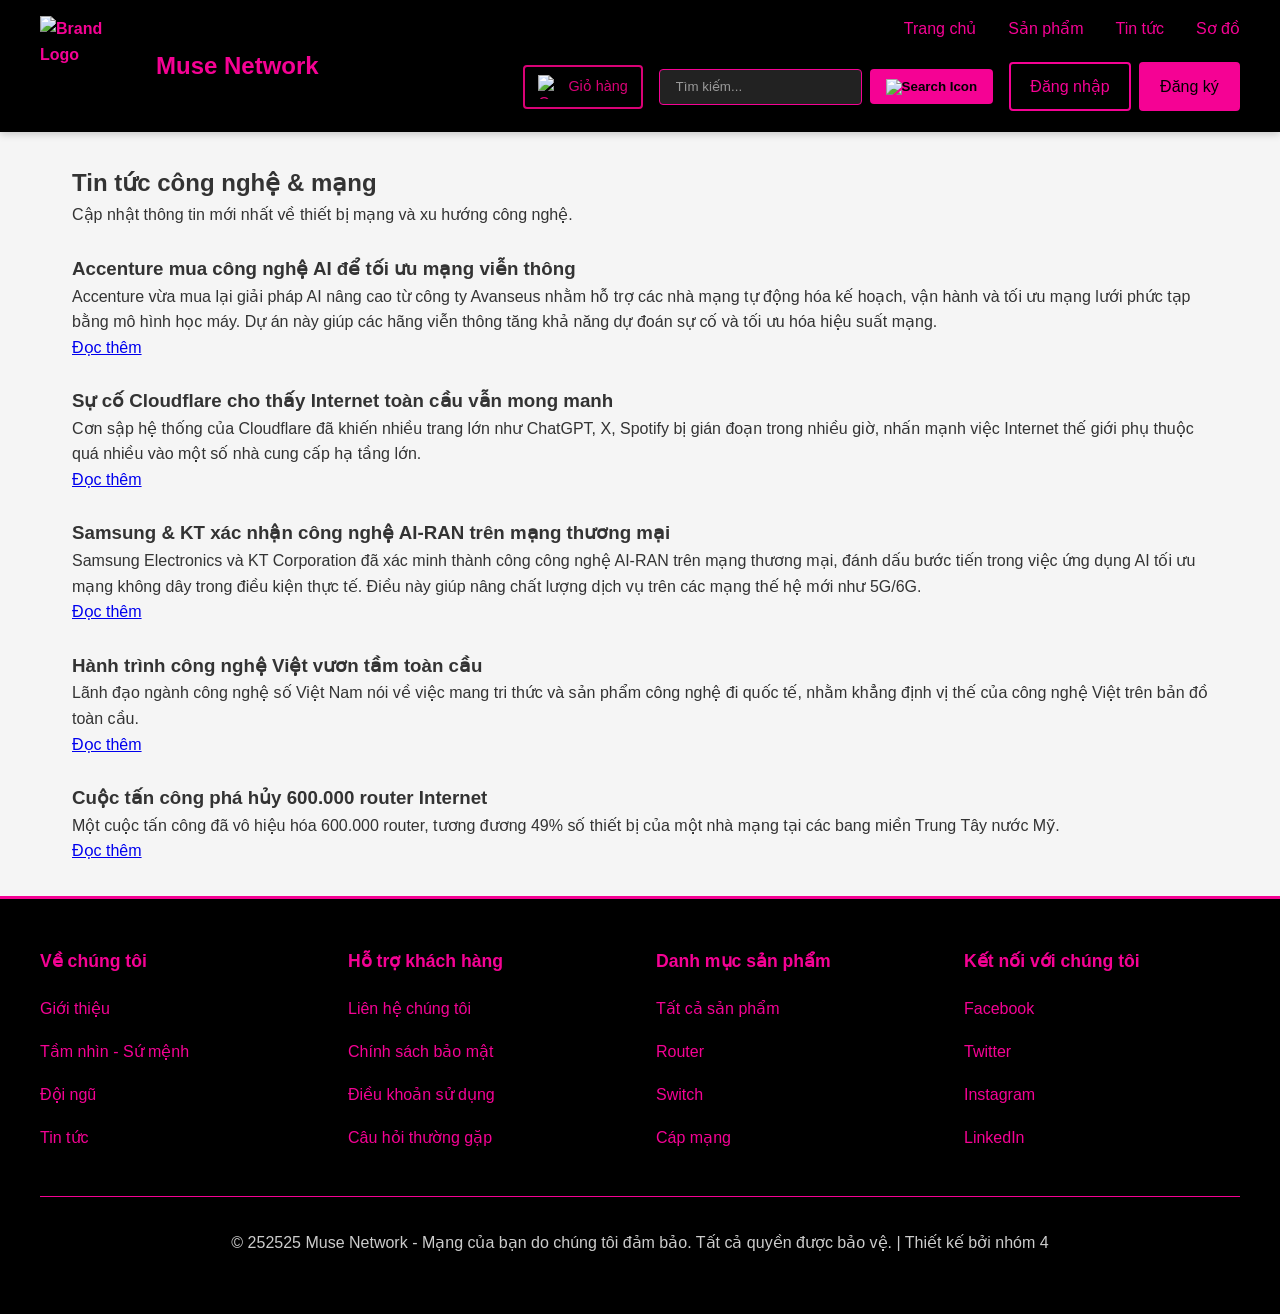
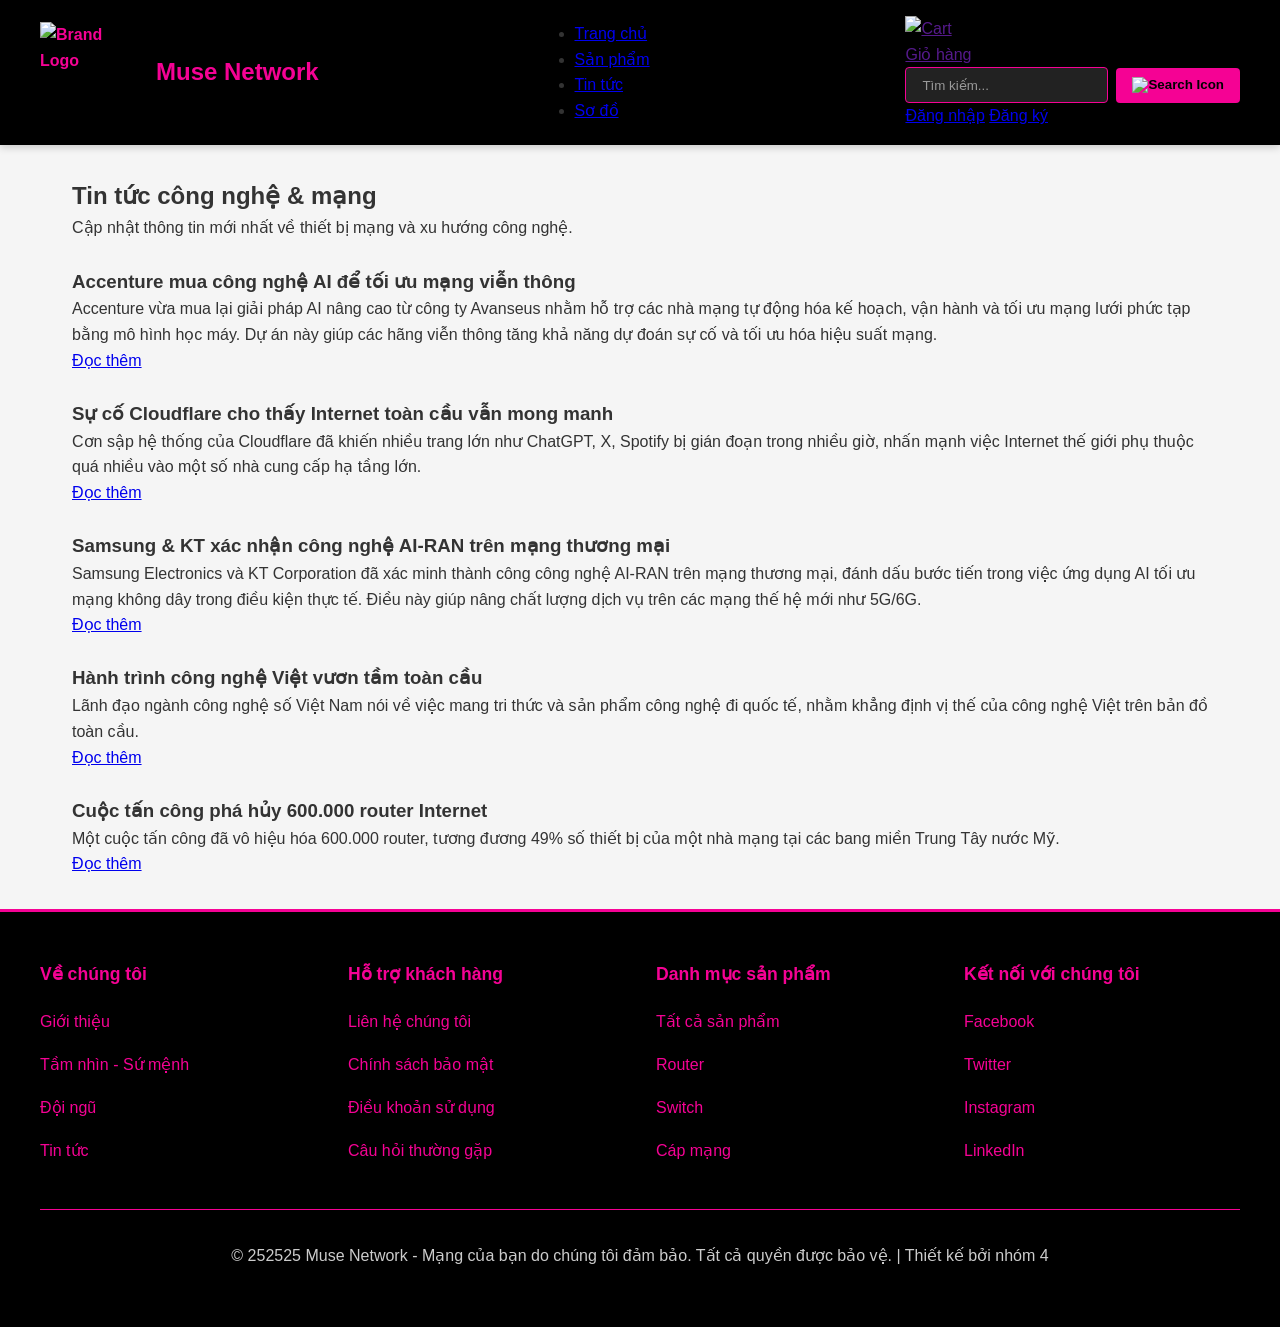

Update team_1 files

--- a/Team_1/CSS/General.css
+++ b/Team_1/CSS/General.css
@@ -14,11 +14,8 @@ body {
     line-height: 1.6;
 }
 
-.container{
-    display: flex;
-    flex-direction: column;
-    min-height: 100vh;
-    margin: 0 auto;
+.container-fluid{
+    padding: 0px !important;
 }
 
 main {
@@ -42,20 +39,17 @@ nav {
 nav .nav-wrapper {
     max-width: 1200px;
     margin: 0 auto;
-    display: grid;
-    grid-template-columns: auto 1fr;
-    grid-template-rows: auto auto;
-    gap: 1rem 2rem;
-    align-items: start;
+    display: flex;
+    justify-content: space-between;
+    align-items: center;
     width: 100%;
+    flex-wrap: wrap;
 }
 
 .navbar-brand {
     display: flex;
     align-items: center;
     gap: 1rem;
-    grid-column: 1;
-    grid-row: 1 / 3;
 }
 
 .navbar-brand a {
@@ -83,37 +77,31 @@ nav .nav-wrapper {
     margin: 0;
 }
 
-.nav-menu {
+.navbar-nav {
     display: flex;
     list-style: none;
     gap: 2rem;
     align-items: center;
-    grid-column: 2;
-    grid-row: 1;
-    justify-self: end;
 }
 
-.nav-menu a {
-    color: #f50294;
+.navbar-nav .nav-link {
+    color: #fff;
     text-decoration: none;
     font-weight: 500;
     transition: color 0.3s ease, border-bottom 0.3s ease;
     padding-bottom: 0.5rem;
 }
 
-.nav-menu a:hover {
+.navbar-nav .nav-link:hover {
     color: pink;
     border-bottom: 2px solid #f50294;
 }
 
-.nav-right {
+.navbar-nav.ms-auto {
     display: flex;
     gap: 1rem;
     align-items: center;
     flex-wrap: wrap;
-    grid-column: 2;
-    grid-row: 2;
-    justify-self: end;
 }
 
 .search-box {
@@ -156,72 +144,56 @@ nav .nav-wrapper {
     background-color: #d90276;
 }
 
-.nav-cart {
-    display: flex;
-    align-items: center;
-    gap: 0.4rem;
-}
-
-.nav-cart a {
+.nav-cart-link {
     display: flex;
     align-items: center;
     gap: 0.4rem;
     padding: 0.5rem 0.8rem;
     border: #d90276 solid 2px;
-    color: #d90276;
+    color: #fff;
     text-decoration: none;
     font-weight: 500;
     border-radius: 4px;
     transition: background-color 0.2s ease, transform 0.2s ease;
 }
 
-.nav-cart p {
-    margin: 0;
-    font-size: 0.9rem;
+.nav-cart-link:hover {
+    background-color: #d90276;
+    color: black;
 }
 
-.nav-cart img {
+.nav-cart-link img {
     width: 24px;
     height: 24px;
     object-fit: contain;
     transition: transform 0.2s ease;
 }
 
-.nav-cart a:hover {
-    background-color: #d90276;
-    color: black;
-}
-
-.nav-cart a:hover img {
+.nav-cart-link:hover img {
     transform: scale(1.1);
 }
 
-.nav-auth {
-    display: flex;
-    gap: 0.5rem;
-}
-
-.nav-auth a {
+.navbar-nav.ms-auto .nav-link {
     padding: 0.6rem 1.2rem;
     border: 2px solid #f50294;
-    color: #f50294;
+    color: #fff;
     text-decoration: none;
     border-radius: 4px;
     transition: all 0.3s ease;
     font-weight: 500;
 }
 
-.nav-auth a:hover {
+.navbar-nav.ms-auto .nav-link:hover {
     background-color: #f50294;
     color: #000;
 }
 
-.nav-auth a.btn-primary {
+.navbar-nav.ms-auto .nav-link.btn-primary {
     background-color: #f50294;
     color: #000;
 }
 
-.nav-auth a.btn-primary:hover {
+.navbar-nav.ms-auto .nav-link.btn-primary:hover {
     background-color: #d90276;
     border-color: #d90276;
 }
@@ -291,47 +263,6 @@ footer a:hover {
 }
 
 @media (max-width: 768px) {
-    nav .nav-wrapper {
-        grid-template-columns: 1fr;
-        grid-template-rows: auto auto auto;
-        gap: 1rem;
-    }
-
-    .navbar-brand {
-        grid-column: 1;
-        grid-row: 1;
-    }
-
-    .nav-menu {
-        grid-column: 1;
-        grid-row: 2;
-        flex-direction: column;
-        gap: 0.5rem;
-        width: 100%;
-    }
-
-    .nav-right {
-        grid-column: 1;
-        grid-row: 3;
-        width: 100%;
-        flex-direction: column;
-        justify-self: stretch;
-    }
-
-    .search-box {
-        width: 100%;
-        flex-direction: column;
-    }
-
-    .search-box input {
-        width: 100%;
-    }
-
-    .nav-auth {
-        width: 100%;
-        justify-content: center;
-    }
-
     .footer-container {
         grid-template-columns: 1fr;
     }
